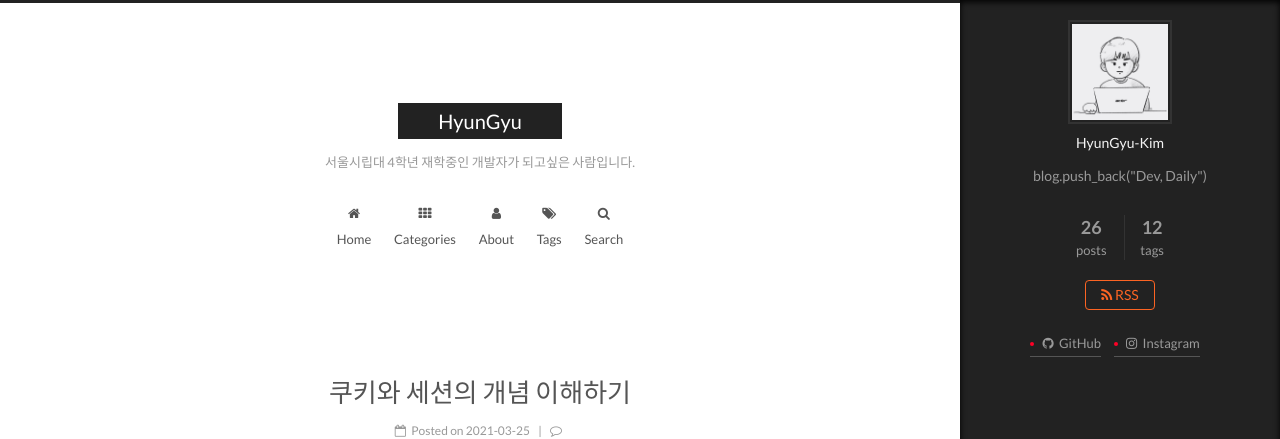
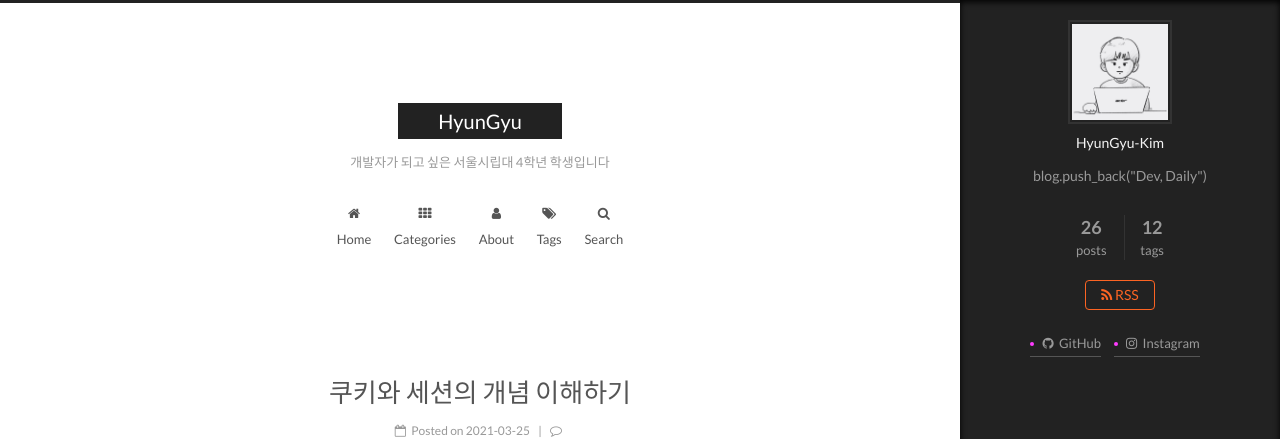
Before and after one commit to gusrb3164/gusrb3164.github.io, a Jekyll site: the page built from index.html, in a window 1280 px wide. Shown: the top 439 px of the page. Built offline with Jekyll 4.4.1, drawn with Linux system fonts in a browser that asks for light colours; the list of posts is cut into pages by our own code; comment, search, counter and statistics services are not loaded.

Commit message:
fix config

```diff
--- a/_config.yml
+++ b/_config.yml
@@ -5,7 +5,7 @@
 
 # Site
 title: HyunGyu
-subtitle: 서울시립대 4학년 재학중인 개발자가 되고싶은 사람입니다.
+subtitle: 개발자가 되고 싶은 서울시립대 4학년 학생입니다
 description: >
     blog.push_back("Dev, Daily")
 author: HyunGyu-Kim
```
